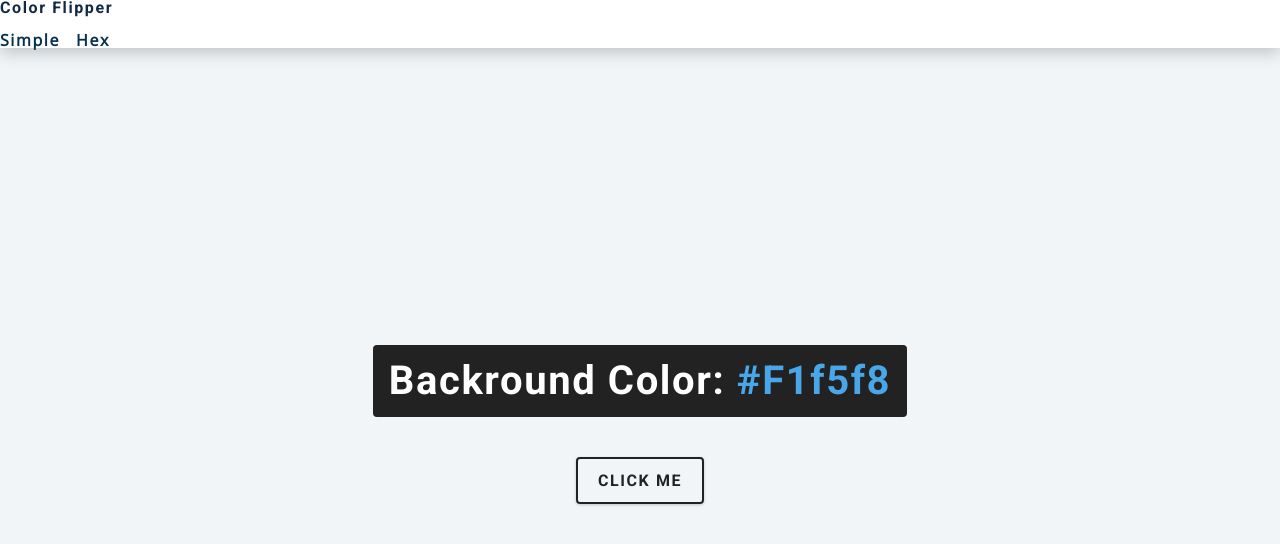
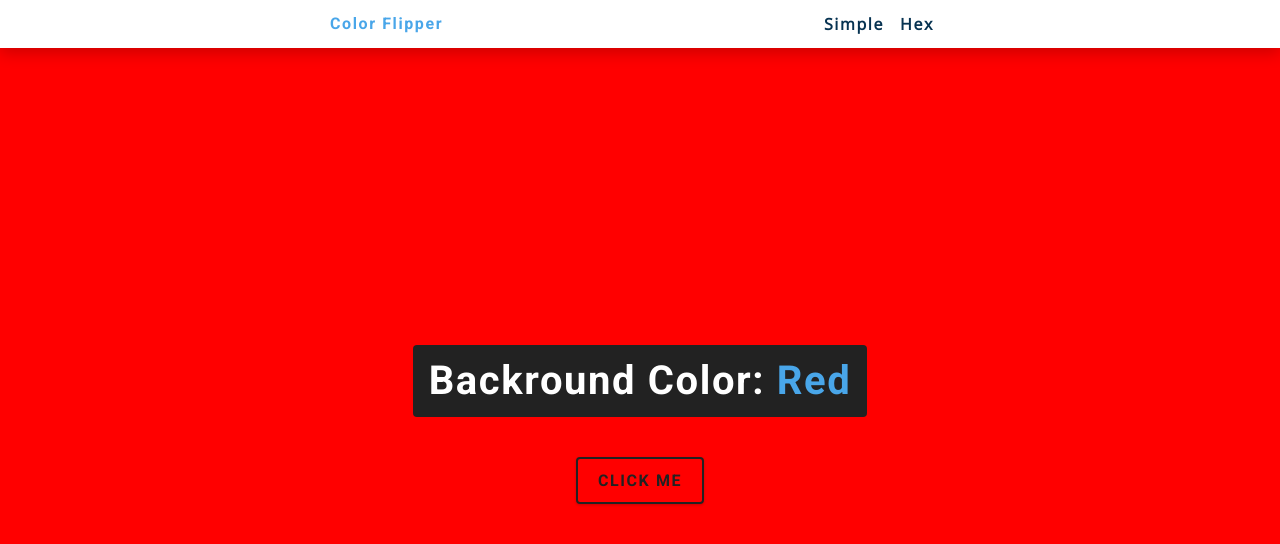
Before and after one commit to projectperfect/color-flipper, a plain HTML site: page index.html in a window 1280 px wide. Both pictures are taken after a click on the button "CLICK ME". Drawn offline with nearby package versions, Linux system fonts and the light colour scheme.

Commit message:
mini proj completed

```diff
--- a/app.js
+++ b/app.js
@@ -1 +1,15 @@
 const colors = ["green", "red", "rgba(133,122,200)", "#f15025"];
+
+const btn = document.getElementById('btn');
+const color = document.querySelector('.color');
+
+btn.addEventListener('click', function() {
+    // get random number between 0 - 3;
+    const randomNumber = getRandomNumber();
+    document.body.style.backgroundColor = colors[randomNumber];
+    color.textContent = colors[randomNumber];
+});
+
+function getRandomNumber() {
+    return Math.floor(Math.random() * colors.length);
+}
--- a/index.html
+++ b/index.html
@@ -10,7 +10,7 @@
   </head>
   <body>
     <nav>
-      <div class="nav-container">
+      <div class="nav-center">
         <h4>Color Flipper</h4>
         <ul class="nav-links">
           <li><a href="index.html">Simple</a></li>
```
